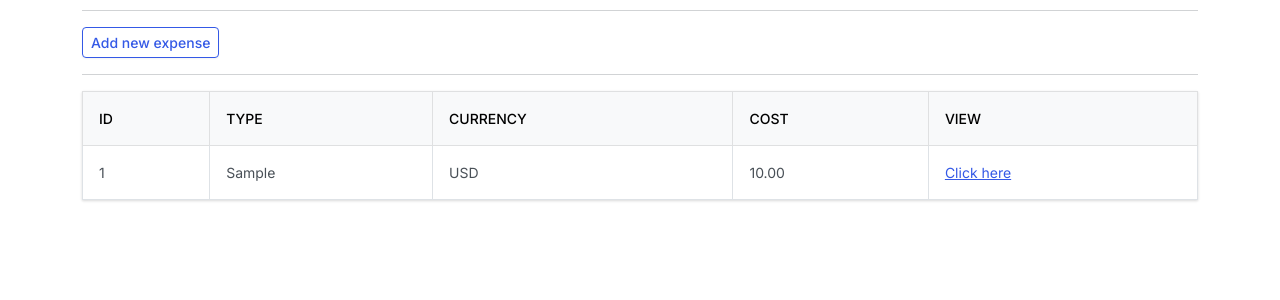
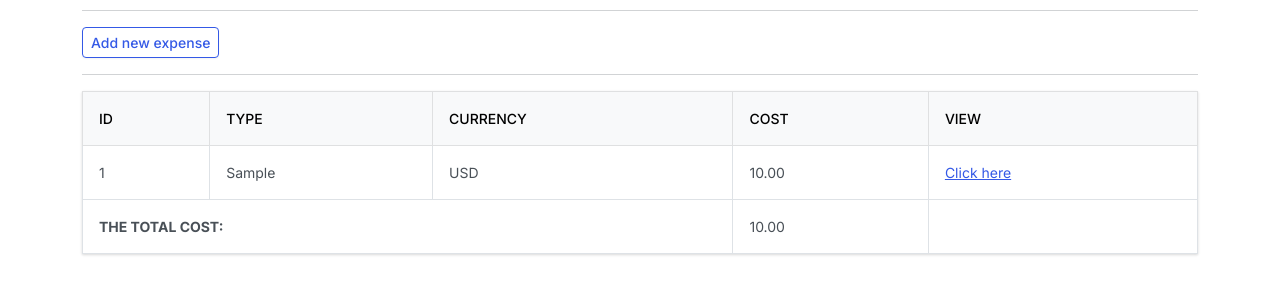
Before and after one commit to Borys-777/BudgetBuddy, a Django app: page /dashboard in a window 1280 px wide. Shown: the part 131-431 px from the top of the page. Run offline with Django 4.2, Linux system fonts and the light colour scheme; a user stored in the database is signed in; tables that the repository leaves empty hold one stand-in row (values such as "Sample post"); parts of the project's set-up code (start-up, migrations or seed data) failed here and were passed over.

Commit message:
Added js function for adding numbers - calculate total cost. Updated dashboad.html. Fixed errors

```diff
--- a/expense_add/templates/expense_add/dashboard.html
+++ b/expense_add/templates/expense_add/dashboard.html
@@ -1,4 +1,6 @@
 {% extends 'expense_add/base.html' %}
+
+{% load static %}
 
 {% block content %}
 
@@ -14,57 +16,43 @@
 
     <hr>
 
-    <table class="table table-hover table-bordered">
-
+    <table class="table table-hover table-bordered" id="expenseTable">
         <thead class="table-light">
             <tr>
-              <th scope="col">ID </th>
+                <th scope="col">ID</th>
                 <th scope="col">Type</th>
                 <th scope="col">Currency</th>
                 <th scope="col">Cost</th>
-
                 <th scope="col">View</th>
             </tr>
         </thead>
 
+        <tbody>
+            {% if expenses %}
+                {% for expense in expenses %}
+                    <tr>
+                        <td>{{ expense.id }}</td>
+                        <td>{{ expense.expense_type }}</td>
+                        <td>{{ expense.currency }}</td>
+                        <td class="cost">{{ expense.cost }}</td>
+                        <td> <a href="{% url 'record' expense.id %}">Click here</a> </td>
+                    </tr>
+                {% endfor %}
+            {% endif %}
+        </tbody>
 
-          <tbody>
-
-            {% if expenses %}
-
-                {% for expense in expenses %}
-
+        <tfoot>
             <tr>
-
-               <td> {{expense.id}} </td>
-               <td> {{expense.expense_type}} </td>
-               <td> {{expense.currency}} </td>
-               <td> {{expense.cost}} </td>
-
-               <td> <a href="{%url 'record' expense.id  %}"> Click here </a>  </td>
-
+                <td colspan="3"><strong>  THE TOTAL COST: </strong></td>
+                <td><span id="totalCost">0.00</span></td>
+                <td></td>
             </tr>
-
-               {% endfor %}
-
-           {% endif %}
-
-          </tbody>
+        </tfoot>
 
     </table>
 
-    <!-- {% for expense in expenses %}
-
-    {{expense.id}}
-
-    {{expense.expense_type}}
-
-    {{expense.currency}}
-
-    {{expense.cost}}
-
-    {% endfor %} -->
-
 </body>
 
+<script src="{% static 'js/app.js' %}"></script>
+
 {% endblock %}
--- a/static/js/app.js
+++ b/static/js/app.js
@@ -11,3 +11,27 @@ setTimeout(function()
 
 
 }, 2500);
+
+
+// Function for adding numbers
+
+// static/js/app.js
+function calculateTotal() {
+    // Get all the rows in the table body
+    const rows = document.querySelectorAll("#expenseTable tbody tr");
+    let totalCost = 0;
+
+    // Loop through each row and add the cost to the total
+    rows.forEach(row => {
+        const cost = parseFloat(row.querySelector(".cost").textContent) || 0;
+        totalCost += cost;
+    });
+
+    // Update the total cost displayed in the table footer
+    document.getElementById("totalCost").textContent = totalCost.toFixed(2);
+}
+
+// Call the calculateTotal function once the page has loaded
+document.addEventListener('DOMContentLoaded', function() {
+    calculateTotal();
+});
```
Also changed, not shown: expense_add/views.py (line endings or trailing spaces). Lines whose indentation alone changed are shown as unchanged.
